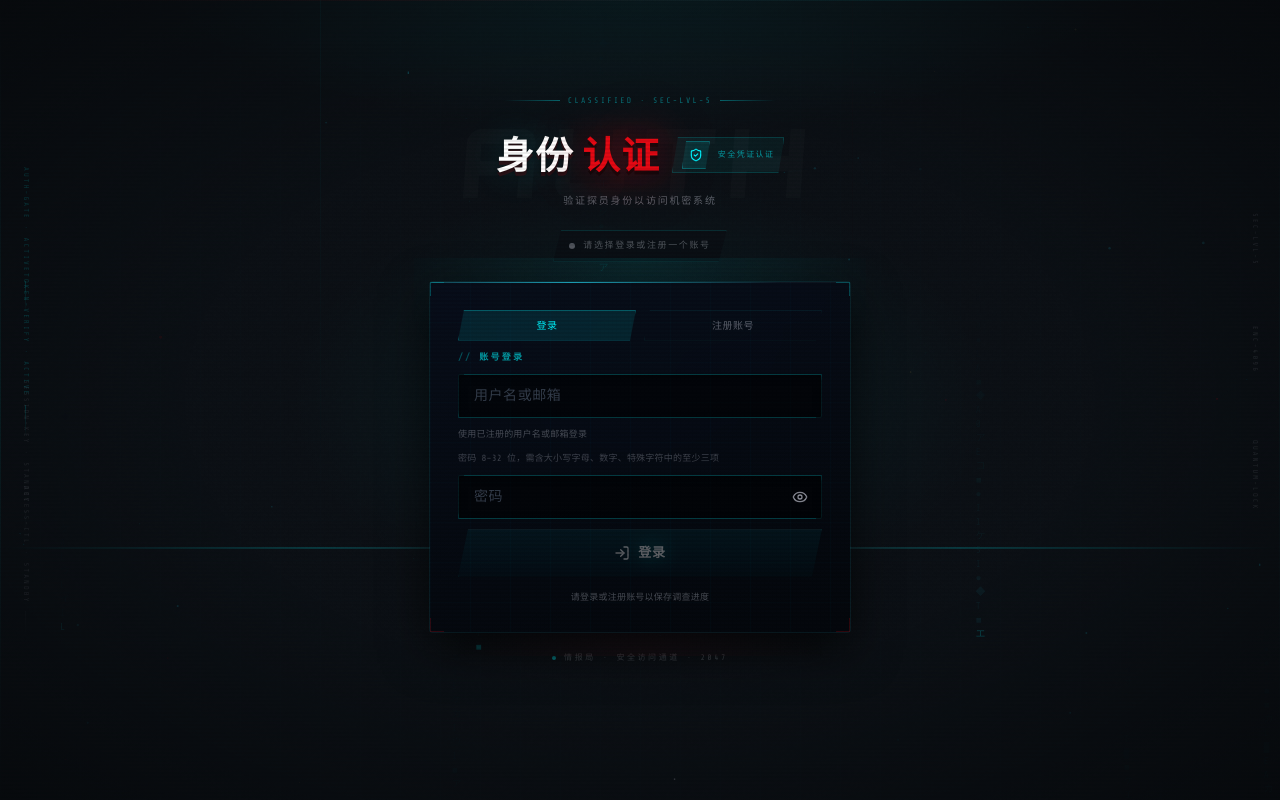
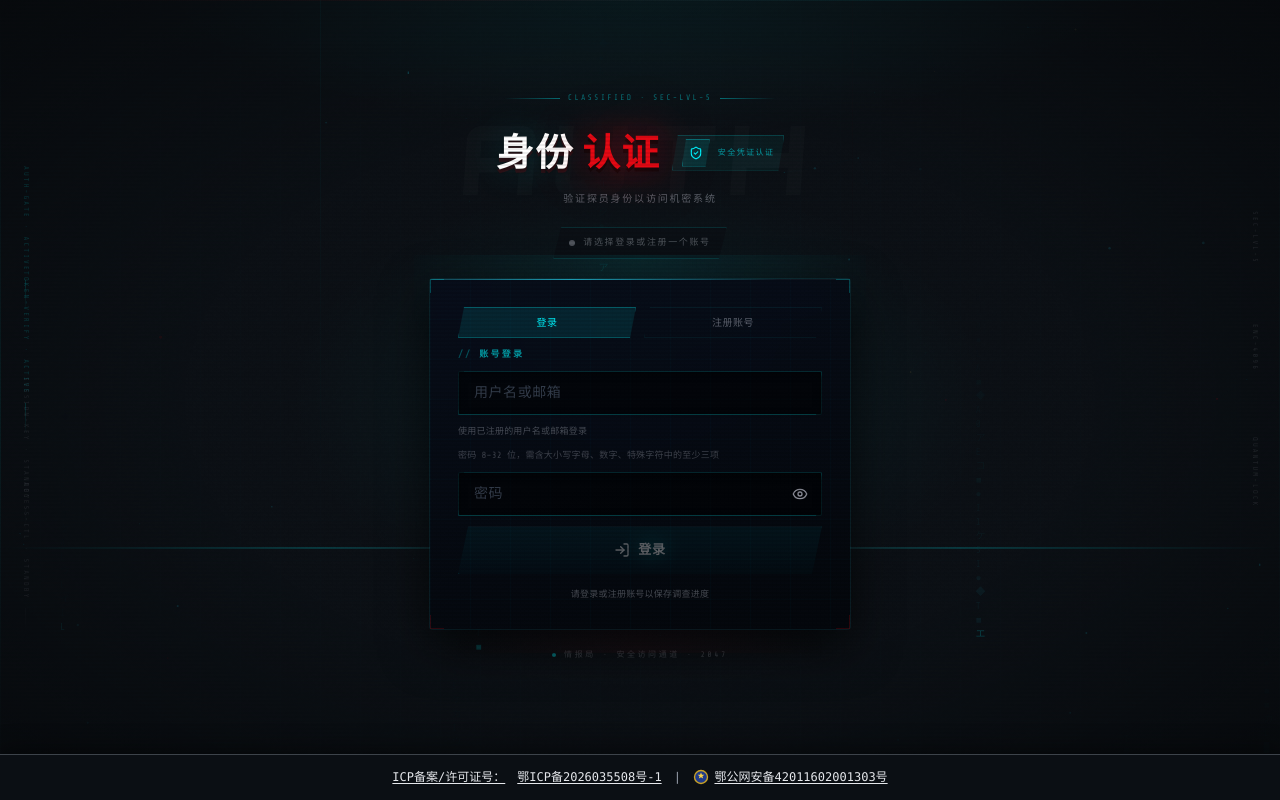
Before and after one commit to minxm/detective-engine-web, a React (Vite) app: page /auth in a window 1280 px wide. Built offline with nearby package versions, Linux system fonts and the light colour scheme; no server answers; grey boxes are pictures that could not be loaded.

Commit message:
Raise beian footer above CRT overlay and brighten filing text.
The global CRT layer was covering the footer while links remained clickable underneath.

```diff
--- a/src/components/SiteBeianFooter.tsx
+++ b/src/components/SiteBeianFooter.tsx
@@ -1,20 +1,38 @@
 import {
   ICP_BEIAN_NUMBER,
   ICP_BEIAN_URL,
-  PSB_BEIAN_ICON_URL,
   PSB_BEIAN_NUMBER,
   PSB_BEIAN_URL,
 } from '@/config/beian';
 
+function PsbBeianIcon() {
+  return (
+    <svg
+      className="site-beian-psb-icon"
+      viewBox="0 0 20 20"
+      width={16}
+      height={16}
+      aria-hidden
+    >
+      <circle cx="10" cy="10" r="9" fill="#C9A227" />
+      <circle cx="10" cy="10" r="7.25" fill="#1E3A8A" />
+      <path
+        d="M10 4.5l1.2 2.8h3l-2.4 1.8.9 2.9L10 10.2 7.3 11.9l.9-2.9-2.4-1.8h3L10 4.5z"
+        fill="#F8D34A"
+      />
+    </svg>
+  );
+}
+
 export default function SiteBeianFooter() {
   return (
     <footer className="site-beian-footer" aria-label="网站备案信息">
-      <span>ICP备案/许可证号：</span>
+      <span className="site-beian-label">ICP备案/许可证号：</span>
       <a href={ICP_BEIAN_URL} target="_blank" rel="noopener noreferrer">
         {ICP_BEIAN_NUMBER}
       </a>
       <span className="site-beian-sep" aria-hidden>
-        ·
+        |
       </span>
       <a
         href={PSB_BEIAN_URL}
@@ -22,7 +40,7 @@ export default function SiteBeianFooter() {
         rel="noopener noreferrer"
         className="site-beian-psb"
       >
-        <img src={PSB_BEIAN_ICON_URL} alt="" width={16} height={16} loading="lazy" />
+        <PsbBeianIcon />
         {PSB_BEIAN_NUMBER}
       </a>
     </footer>
--- a/src/config/beian.ts
+++ b/src/config/beian.ts
@@ -6,4 +6,3 @@ export const ICP_BEIAN_URL = 'https://beian.miit.gov.cn/';
 export const PSB_BEIAN_NUMBER = '鄂公网安备42011602001303号';
 export const PSB_BEIAN_RECORD_CODE = '42011602001303';
 export const PSB_BEIAN_URL = `https://beian.mps.gov.cn/#/query/webSearch?code=${PSB_BEIAN_RECORD_CODE}`;
-export const PSB_BEIAN_ICON_URL = 'https://qcloudimg.tencent-cloud.cn/raw/eed02831a0e201b8d794c8282c40cf2e.png';
--- a/src/index.css
+++ b/src/index.css
@@ -1605,6 +1605,8 @@
 }
 
 .site-beian-footer {
+  position: relative;
+  z-index: 10050;
   flex-shrink: 0;
   width: 100%;
   display: flex;
@@ -1612,13 +1614,15 @@
   justify-content: center;
   flex-wrap: wrap;
   gap: 0.35rem 0.75rem;
-  padding: 0.75rem 0.75rem calc(0.75rem + env(safe-area-inset-bottom, 0px));
+  padding: 0.85rem 0.75rem calc(0.85rem + env(safe-area-inset-bottom, 0px));
   font-family: ui-monospace, SFMono-Regular, Menlo, Monaco, Consolas, monospace;
-  font-size: 11px;
-  line-height: 1.4;
-  color: rgba(138, 143, 152, 0.72);
-  background: rgba(0, 0, 0, 0.35);
-  border-top: 1px solid rgba(138, 143, 152, 0.12);
+  font-size: 12px;
+  line-height: 1.5;
+  color: #d1d5db;
+  background: #0b0f14;
+  border-top: 1px solid rgba(156, 163, 175, 0.35);
+  box-shadow: 0 -4px 24px rgba(0, 0, 0, 0.45);
+  isolation: isolate;
 }
 
 .app-shell {
@@ -1635,29 +1639,29 @@
   min-height: 0;
 }
 
+.site-beian-label,
 .site-beian-footer a {
-  color: rgba(138, 143, 152, 0.85);
-  text-decoration: none;
+  color: #e5e7eb;
+  text-decoration: underline;
+  text-underline-offset: 2px;
   transition: color 0.2s ease;
 }
 
 .site-beian-footer a:hover {
-  color: rgba(0, 245, 255, 0.9);
+  color: #67e8f9;
 }
 
 .site-beian-sep {
-  opacity: 0.45;
+  color: #9ca3af;
 }
 
 .site-beian-psb {
   display: inline-flex;
   align-items: center;
-  gap: 0.25rem;
-}
-
-.site-beian-psb img {
+  gap: 0.35rem;
+}
+
+.site-beian-psb-icon {
   display: block;
-  width: 16px;
-  height: 16px;
-  object-fit: contain;
-}
+  flex-shrink: 0;
+}
--- a/src/pages/EntryPage.tsx
+++ b/src/pages/EntryPage.tsx
@@ -113,7 +113,7 @@ export default function EntryPage() {
         style={{ background: '#000' }}
       />
       <motion.div
-        className="fixed bottom-0 inset-x-0 z-[80] pointer-events-none"
+        className="fixed bottom-0 inset-x-0 z-[60] pointer-events-none"
         initial={{ height: '80px' }}
         animate={{ height: phase === 'ready' ? '56px' : '80px' }}
         transition={{ duration: 0.8, ease: [0.22, 1, 0.36, 1] }}
```
Also changed, not shown: 4 other files (tests, documents, lock files or other folders).
